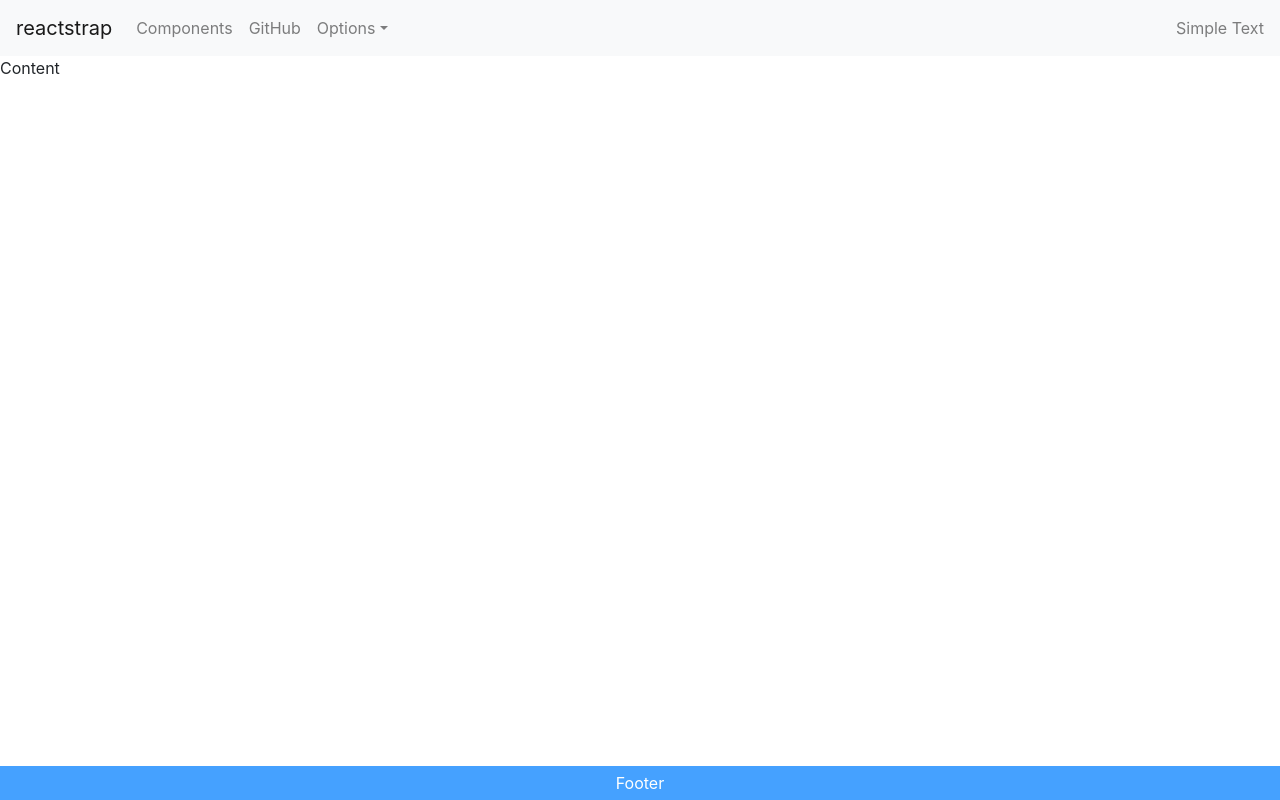
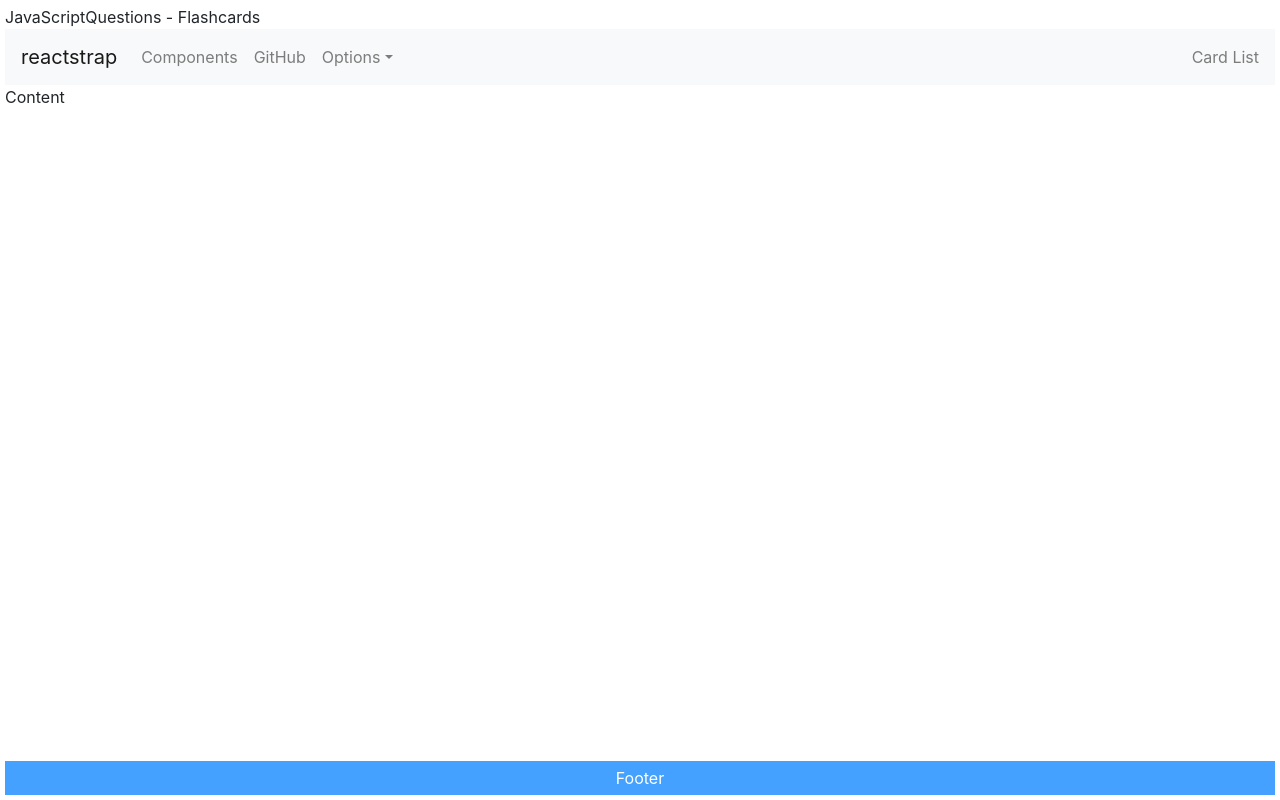
Before and after one commit to ExcitedDeveloper/flashcards, a React (Create React App) app: page / in a window 1280 px wide. Built offline with nearby package versions, Linux system fonts and the light colour scheme.

Commit message:
Added Context

```diff
--- a/src/App.css
+++ b/src/App.css
@@ -1,8 +1,16 @@
-main {
+.dashboard {
   height: 100vh;
   min-height: 100%;
   display: grid;
-  grid-template-rows: auto 1fr auto;
+  grid-template-rows: auto auto 1fr auto;
+  padding: 5px;
+}
+
+header {
+  display: flex;
+  padding: 5px;
+  background-color: #45a1ff;
+  color: #fff;
 }
 
 footer {
--- a/src/App.js
+++ b/src/App.js
@@ -1,8 +1,13 @@
 import './App.css'
 import Dashboard from 'components/Dashboard'
+import { GlobalContextProvider } from './contexts/Global'
 
 function App() {
-  return <Dashboard />
+  return (
+    <GlobalContextProvider>
+      <Dashboard />
+    </GlobalContextProvider>
+  )
 }
 
 export default App
--- a/src/components/Dashboard/Dashboard.js
+++ b/src/components/Dashboard/Dashboard.js
@@ -1,13 +1,17 @@
 import React from 'react'
 import Menu from 'components/Menu'
+import Header from 'components/Header'
 
 const Dashboard = () => {
   return (
-    <main role='main'>
+    <div className='dashboard'>
+      <Header />
       <Menu />
-      <div>Content</div>
+      <main role='main'>
+        <div>Content</div>
+      </main>
       <footer>Footer</footer>
-    </main>
+    </div>
   )
 }
 
--- /dev/null
+++ b/src/components/Header/Header.js
@@ -0,0 +1,7 @@
+import React from 'react'
+
+const Header = () => {
+  return <div>JavaScriptQuestions - Flashcards</div>
+}
+
+export default Header
--- /dev/null
+++ b/src/components/Header/index.js
@@ -0,0 +1,3 @@
+import Header from './Header'
+
+export default Header
--- a/src/components/Menu/Menu.js
+++ b/src/components/Menu/Menu.js
@@ -1,4 +1,4 @@
-import React, { useState } from 'react'
+import React, { useState, useContext } from 'react'
 import {
   Collapse,
   Navbar,
@@ -13,9 +13,11 @@ import {
   DropdownItem,
   NavbarText,
 } from 'reactstrap'
+import { GlobalContext } from 'contexts/Global'
 
 const Menu = () => {
   const [isOpen, setIsOpen] = useState(false)
+  const { dashboardState } = useContext(GlobalContext)
 
   const toggle = () => setIsOpen(!isOpen)
 
@@ -46,7 +48,7 @@ const Menu = () => {
               </DropdownMenu>
             </UncontrolledDropdown>
           </Nav>
-          <NavbarText>Simple Text</NavbarText>
+          <NavbarText>{dashboardState.mode}</NavbarText>
         </Collapse>
       </Navbar>
     </>
--- /dev/null
+++ b/src/contexts/Global/GlobalContext.js
@@ -0,0 +1,16 @@
+import React, { createContext } from 'react'
+import useDashboardReducer from 'reducers/useDashboardReducer'
+
+export const Context = createContext()
+
+export const Provider = ({ children }) => {
+  const [dashboardState, dashboardDispatch] = useDashboardReducer()
+
+  return (
+    <Context.Provider value={{ dashboardState, dashboardDispatch }}>
+      {children}
+    </Context.Provider>
+  )
+}
+
+export const { Consumer } = Context
--- /dev/null
+++ b/src/contexts/Global/index.js
@@ -0,0 +1,5 @@
+export {
+  Context as GlobalContext,
+  Provider as GlobalContextProvider,
+  Consumer as GlobalContextConsumer,
+} from './GlobalContext'
--- /dev/null
+++ b/src/reducers/useDashboardReducer.js
@@ -0,0 +1,26 @@
+import { useReducer } from 'react'
+
+const useDashboardReducer = () => {
+  const [state, dispatch] = useReducer(reducer, initState)
+  return [state, dispatch]
+}
+
+const reducer = (state, action) => {
+  if (Object.prototype.hasOwnProperty.call(actionsMap, action.type)) {
+    return actionsMap[action.type](state, action)
+  }
+  throw new Error(`Unknown useDashboardReducer action = ${action.type}`)
+}
+
+const actionsMap = {}
+
+actionsMap.MODE = (state, action) => ({
+  ...state,
+  mode: action.mode,
+})
+
+const initState = {
+  mode: 'Card List',
+}
+
+export default useDashboardReducer
```
Also changed, not shown: 1 other file (tests, documents, lock files or other folders).
